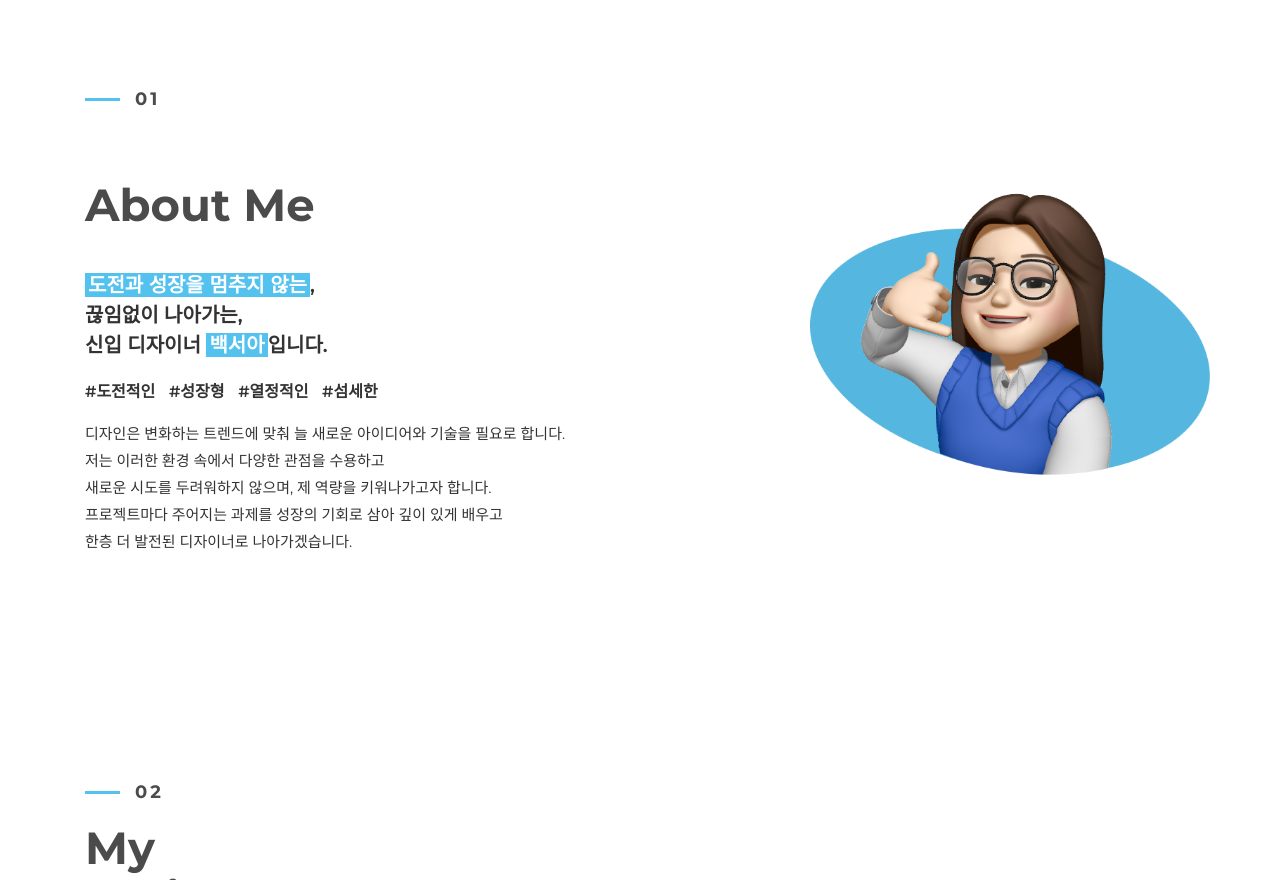
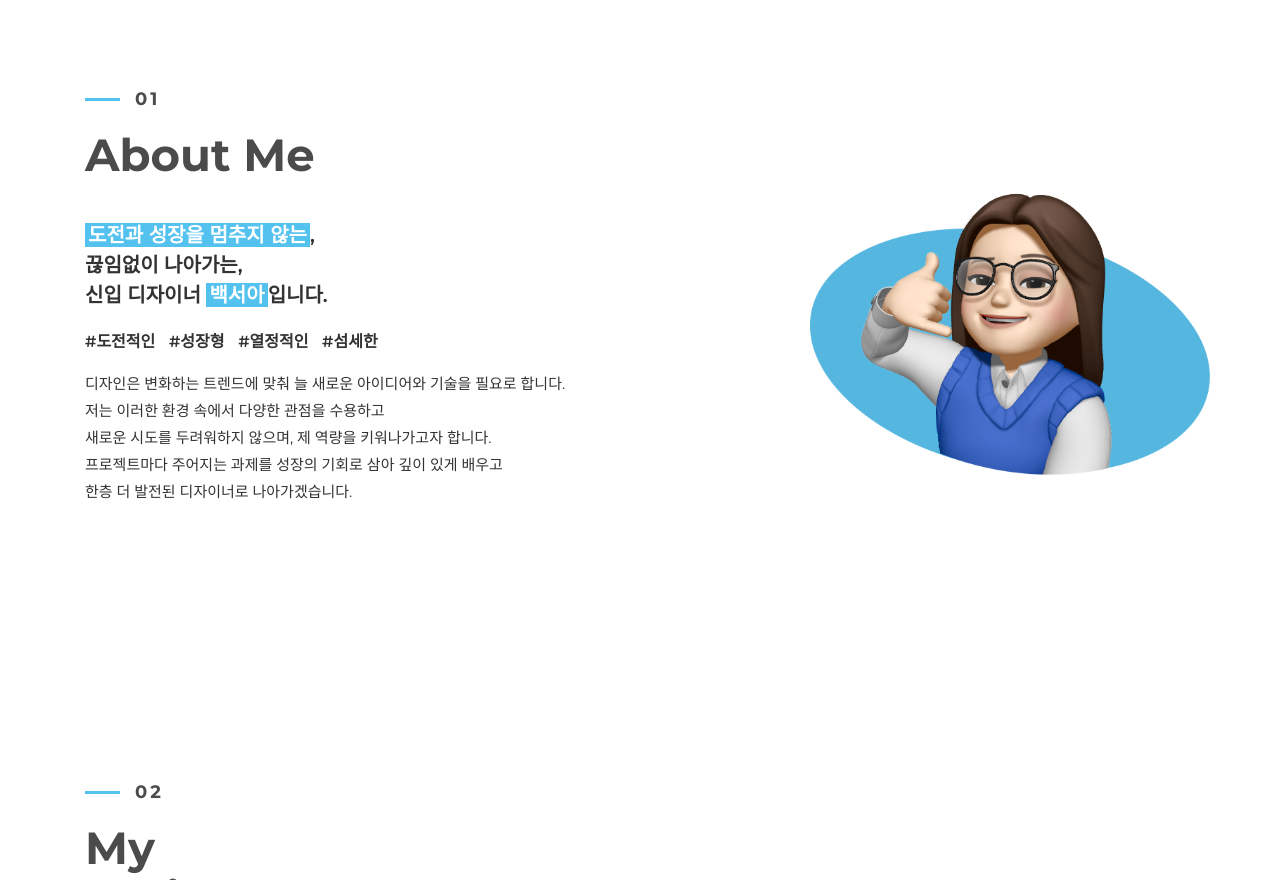
Before and after one commit to seoa-B/portfolio, a plain HTML site: page index.html in a window 1280 px wide. Shown: the part 940-1820 px from the top of the page. Drawn offline with Linux system fonts and the light colour scheme; files whose address does not match are found by name; a web font is replaced by a local one.

Commit message:
Update index.html

```diff
--- a/index.html
+++ b/index.html
@@ -84,7 +84,7 @@
         <div class="container">
             <div class="col-md-6" data-aos="fade-up">
                 <h4>01</h4>
-                <h1 class="size-50"> <br /> About Me</h1>
+                <h1 class="size-50">About Me</h1>
 
                 <p class="title"><span>도전과 성장을 멈추지 않는</span>,<br> 끊임없이 나아가는,
                 <br>신입 디자이너 <span>백서아</span>입니다.</p>
```
